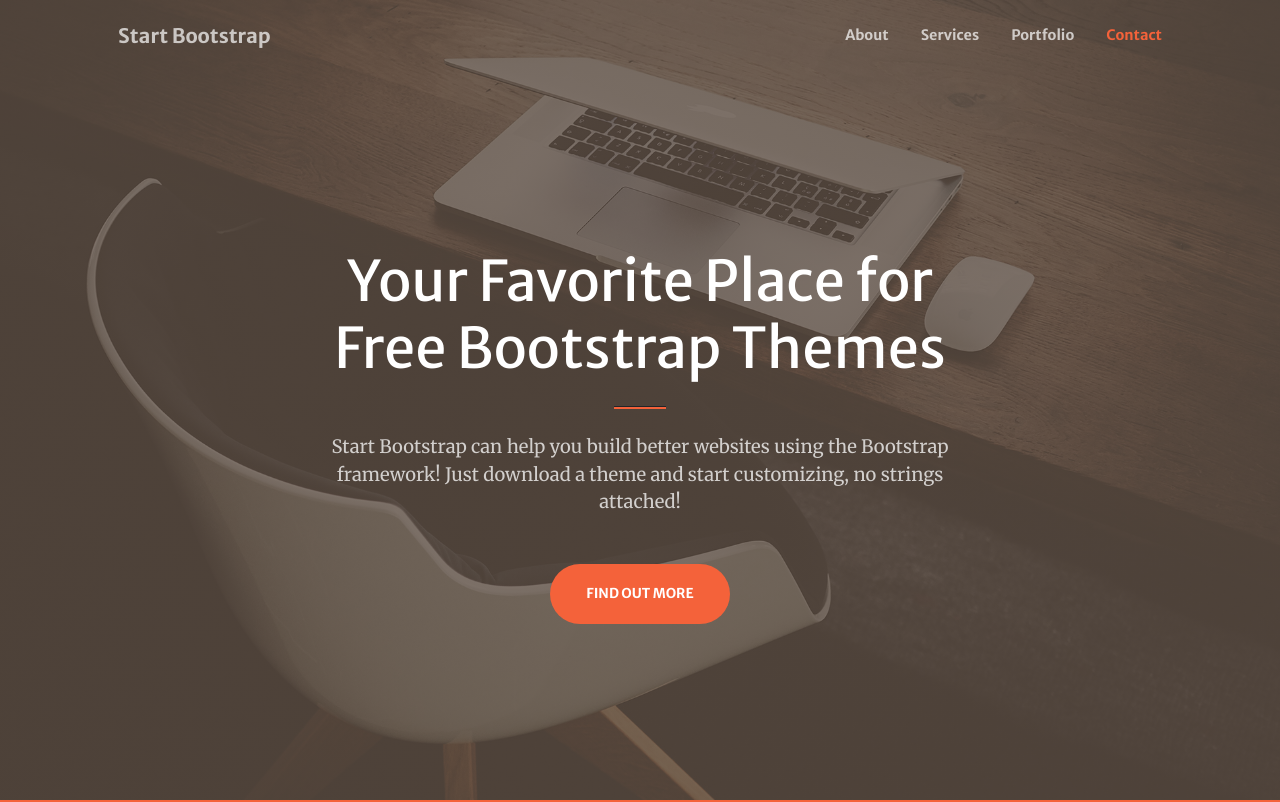
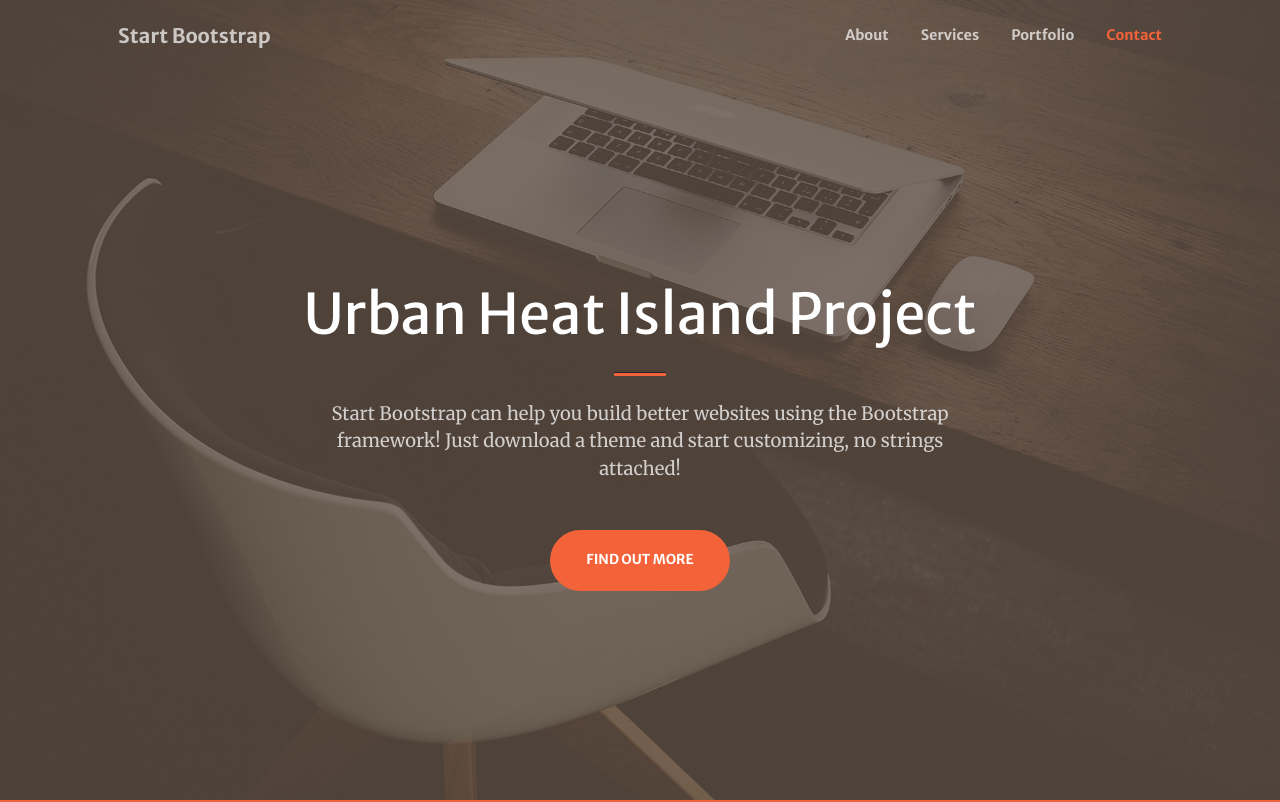
Before and after one commit to neiugis/387FinalProject, a plain HTML site: page index.html in a window 1280 px wide. Shown: the top 802 px of the page. Drawn offline with nearby package versions, Linux system fonts and the light colour scheme; some packages are replaced by stand-ins of ours; a script that the page names is missing.

Commit message:
Update index.html

```diff
--- a/index.html
+++ b/index.html
@@ -39,7 +39,7 @@
             <div class="container px-4 px-lg-5 h-100">
                 <div class="row gx-4 gx-lg-5 h-100 align-items-center justify-content-center text-center">
                     <div class="col-lg-8 align-self-end">
-                        <h1 class="text-white font-weight-bold">Your Favorite Place for Free Bootstrap Themes</h1>
+                        <h1 class="text-white font-weight-bold">Urban Heat Island Project</h1>
                         <hr class="divider" />
                     </div>
                     <div class="col-lg-8 align-self-baseline">
```
